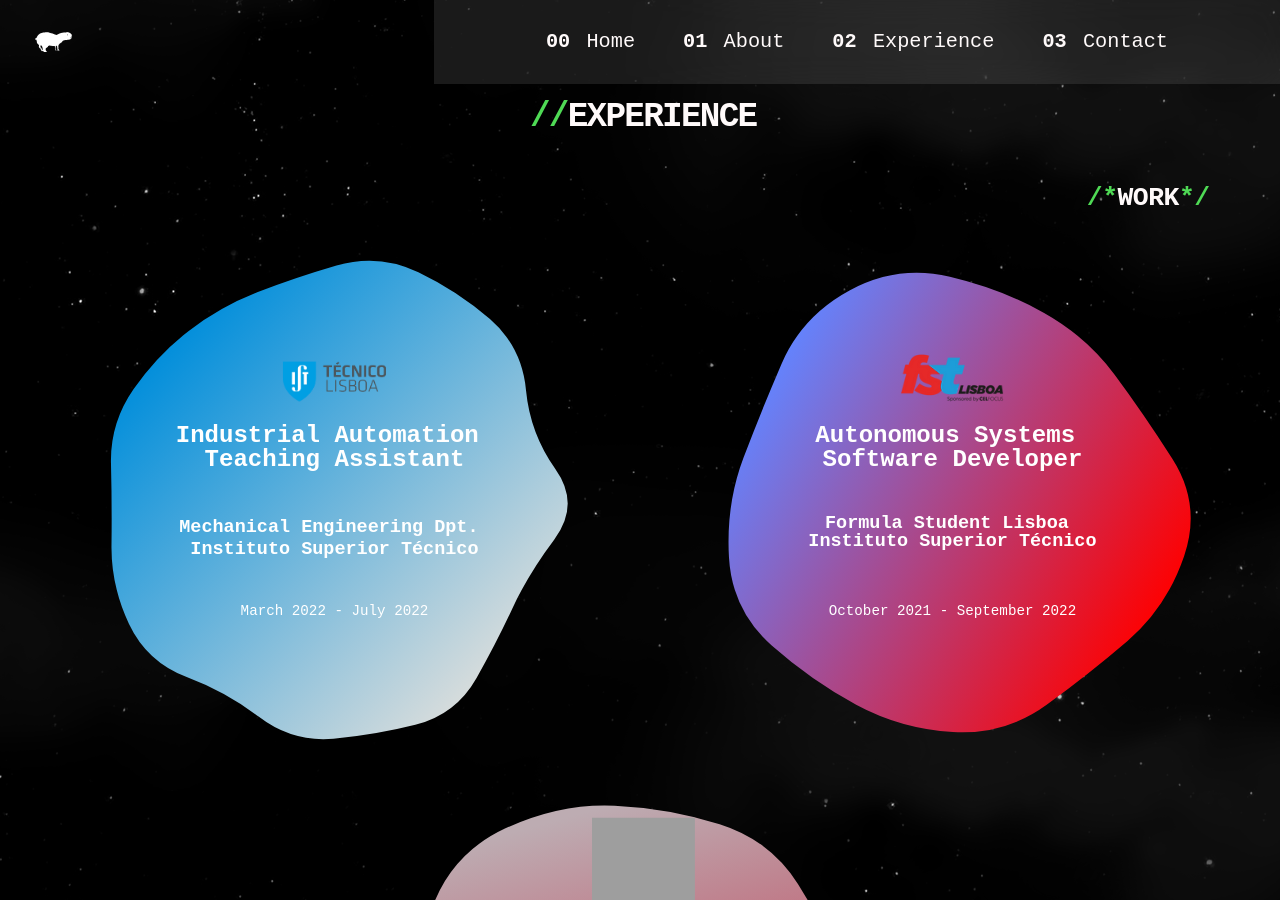
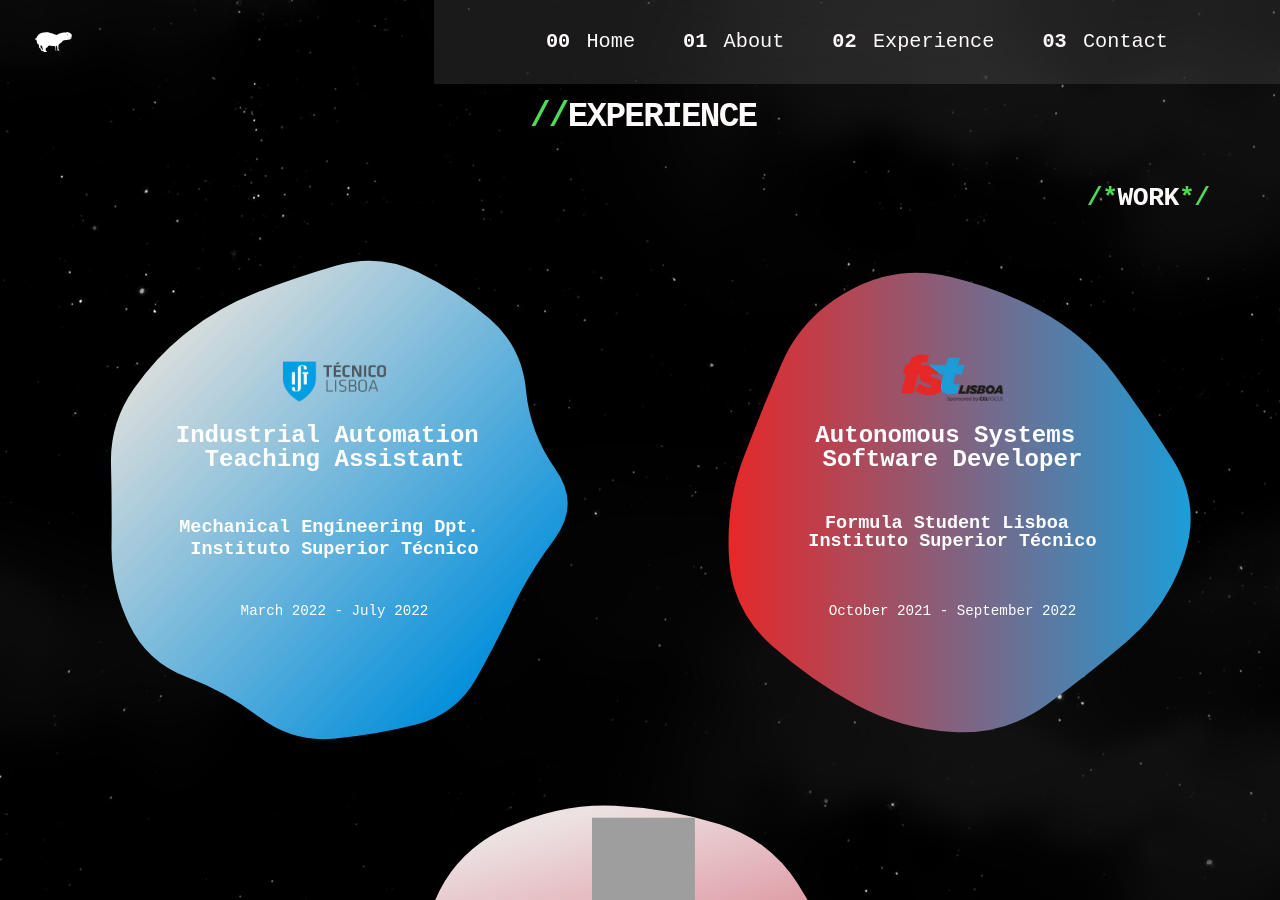
Before and after one commit to PlatHum/resume-website, a Jekyll site: the page built from index.html, in a window 1280 px wide and 900 px high, scrolled down 2967 px. Built offline with Jekyll 4.4.1, drawn with Linux system fonts in a browser that asks for light colours; grey boxes are pictures that could not be loaded.

Commit message:
Change work blobs colors

```diff
--- a/_includes/work.html
+++ b/_includes/work.html
@@ -3,7 +3,7 @@
     <svg viewBox="0 0 500 500" xmlns="http://www.w3.org/2000/svg" xmlns:xlink="http://www.w3.org/1999/xlink"
       width="100%">
       <defs>
-        <linearGradient id="gradient-ist" gradientTransform="rotate(45 .5 .5)">
+        <linearGradient id="gradient-ist" gradientTransform="rotate(225 .5 .5)">
           <stop offset="0%" stop-color="#018edb" />
           <stop offset="100%" stop-color="#D9DDDC" />
         </linearGradient>
@@ -58,9 +58,9 @@
     <svg viewBox="0 0 500 500" xmlns="http://www.w3.org/2000/svg" xmlns:xlink="http://www.w3.org/1999/xlink"
       width="100%">
       <defs>
-        <linearGradient id="gradient-fst" gradientTransform="rotate(30 .5 .5)">
-          <stop offset="0%" stop-color="#6284FF" />
-          <stop offset="100%" stop-color="red" />
+        <linearGradient id="gradient-fst" gradientTransform="rotate(180 .5 .5)">
+          <stop offset="0%" stop-color="#1d9dd8" />
+          <stop offset="100%" stop-color="#e62828" />
         </linearGradient>
         <filter id="glow-effect-fst">
           <feGaussianBlur in="SourceGraphic" stdDeviation="5" result="blur" />
@@ -113,7 +113,7 @@
       width="100%">
       <defs>
         <linearGradient id="gradient-cmu" gradientTransform="rotate(75 .5 .5)">
-          <stop offset="0%" style="stop-color: rgb(189, 172, 178);"></stop>
+          <stop offset="0%" style="stop-color: rgb(236, 226, 226);"></stop>
           <stop offset="100%" style="stop-color: #c51230;"></stop>
         </linearGradient>
         <filter id="glow-effect-cmu">
```
